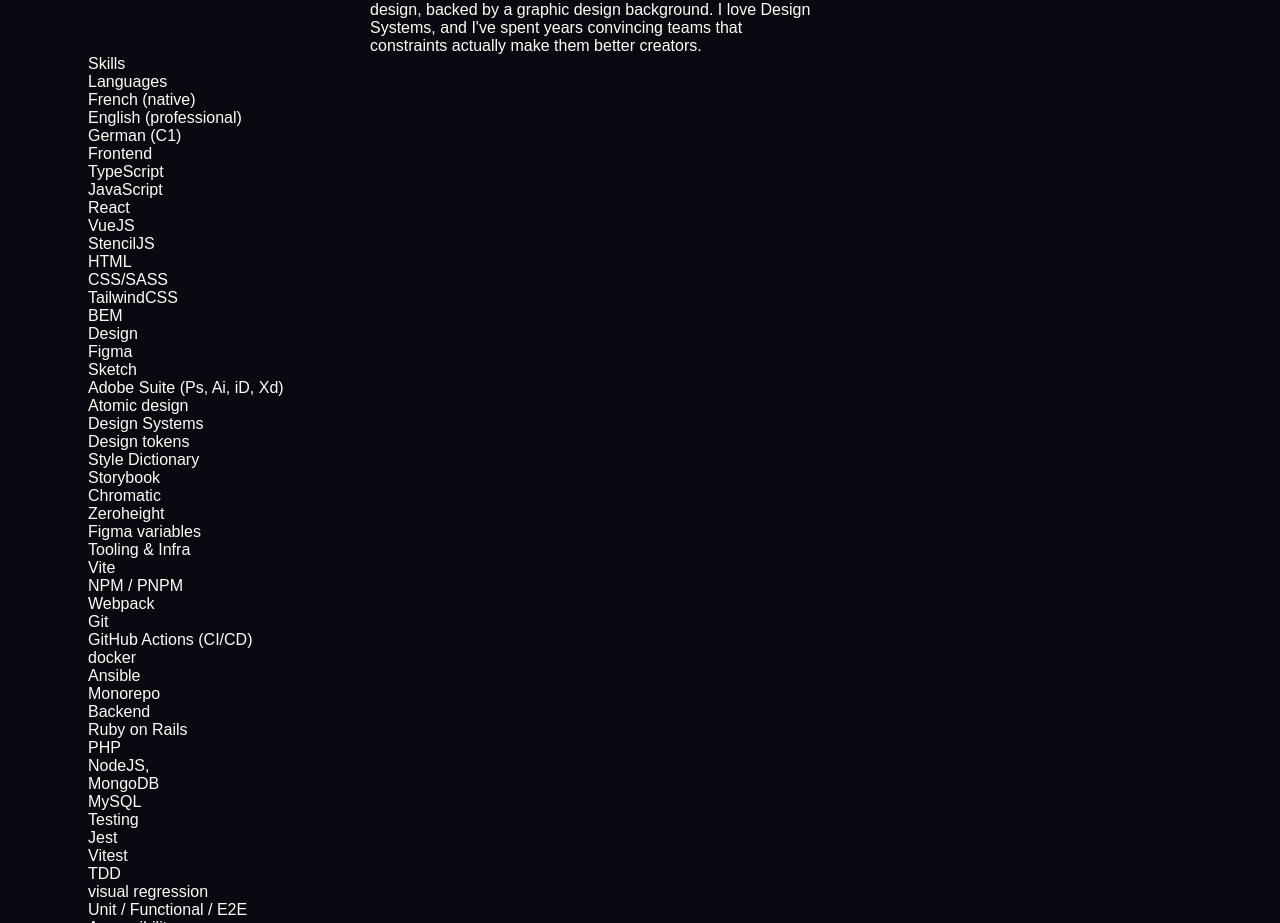
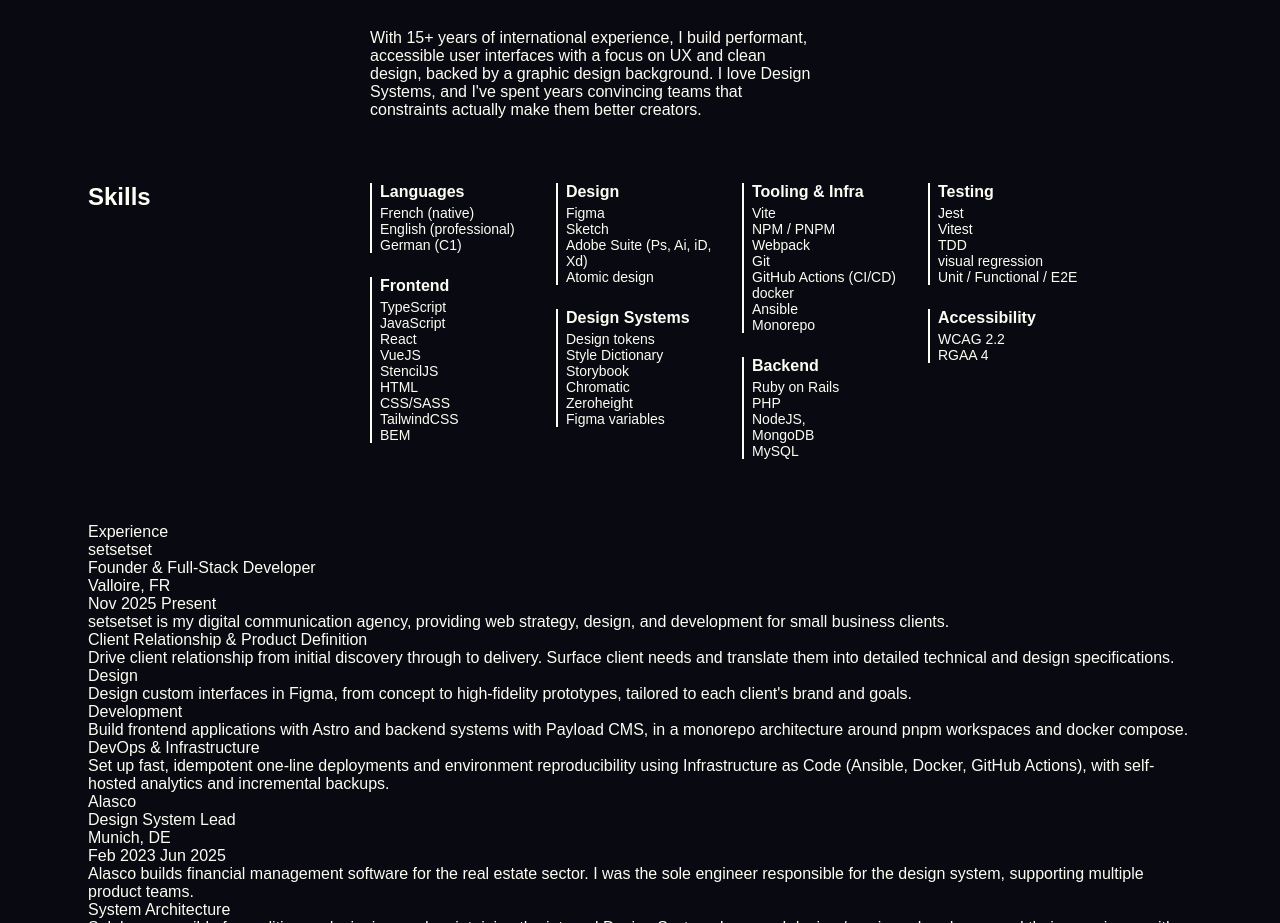
Before and after one commit to loic-h/resume, an Astro site: page /ui-engineer in a window 1280 px wide. Shown: the part 535-1458 px from the top of the page. Built offline with nearby package versions, Linux system fonts and the light colour scheme; Astro itself is replaced by a stand-in of ours.

Commit message:
Centralise first col size

```diff
--- a/src/components/Hero.astro
+++ b/src/components/Hero.astro
@@ -54,6 +54,7 @@
 
   .hero {
     --padding-top: var(--space-64);
+    --header-span: 5;
 
     padding-top: var(--padding-top);
     display: grid;
@@ -66,7 +67,7 @@
       border-radius: var(--radius-16);
       width: 100%;
       overflow: hidden;
-      grid-column: 4 / span 2;
+      grid-column: var(--grid-col-2-start) / span 2;
     }
 
     &__image {
@@ -77,7 +78,7 @@
     }
 
     &__header {
-      grid-column: 4 / span 5;
+      grid-column: var(--grid-col-2-start) / span var(--header-span);
       display: flex;
       flex-direction: column;
       gap: var(--space-4);
@@ -95,12 +96,12 @@
     }
 
     &__description {
-      grid-column: 4 / span 5;
+      grid-column: var(--grid-col-2-start) / span 5;
     }
   }
 
   .contact {
-    grid-column: 9 / -1;
+    grid-column: calc(var(--grid-col-2-start) + var(--header-span)) / -1;
     display: grid;
     grid-template-columns: subgrid;
     align-content: flex-end;
@@ -111,7 +112,7 @@
   }
 
   .divider {
-    grid-column: 4 / -1;
+    grid-column: var(--grid-col-2-start) / -1;
     height: #{pxToRem(2)};
     background-color: var(--color-font);
   }
--- a/src/components/Layout.astro
+++ b/src/components/Layout.astro
@@ -39,6 +39,9 @@
     --padding: var(--space-16) var(--space-48) var(--space-48);
     max-width: var(--layout-max-width);
     padding: var(--padding);
+    display: flex;
+    flex-direction: column;
+    gap: var(--space-64);
   }
 
   .header {
--- a/src/components/Skills.astro
+++ b/src/components/Skills.astro
@@ -15,13 +15,71 @@
   <dl class="skills__list">
     {list.map(({ title, items }) => (
       <div class="skills__part">
-        <dt>{title}</dt>
-        <div>
-          {items?.map((value) => (
-            <dd>{value}</dd>
-          ))}
+        <div class="skills__part-inner">
+          <dt>{title}</dt>
+          <div>
+            {items?.map((value) => (
+              <dd>{value}</dd>
+            ))}
+          </div>
         </div>
       </div>
     ))}
   </dl>
 </section>
+
+<style lang="scss">
+  @use "../styles/utilities" as *;
+
+  .skills {
+    display: grid;
+    grid-template-columns: var(--grid-template-columns);
+    column-gap: var(--grid-col-gap);
+    row-gap: var(--grid-row-gap);
+    column-gap: var(--grid-col-gap);
+
+    &__title {
+      grid-column: span var(--grid-col-1-span);
+      font-size: var(--font-size-l);
+      font-weight: var(--font-weight-bold);
+    }
+
+    &__list {
+      grid-column: span 8;
+      columns: 4;
+    }
+
+    &__part {
+      break-inside: avoid-column;
+      margin-block-end: var(--space-24);
+      position: relative;
+      display: flex;
+      gap: var(--space-8);
+      align-items: stretch;
+
+      &-inner {
+        display: flex;
+        gap: var(--space-4);
+        flex-direction: column;
+      }
+
+      dt {
+        font-weight: var(--font-weight-bold);
+      }
+
+      dd {
+        font-size: var(--font-size-s);
+      }
+
+      &:before {
+        content: "";
+        display: block;
+        width: #{pxToRem(2)};
+        background-color: var(--color-font);
+      }
+    }
+
+    &__part-inner {
+    }
+  }
+</style>
--- a/src/styles/variables.scss
+++ b/src/styles/variables.scss
@@ -22,6 +22,7 @@
 
 
   /* Font sizes (in rem, base = 16px) */
+  --font-size-s: #{pxToRem(14)};
   --font-size-base: #{pxToRem(16)};
   --font-size-m: #{pxToRem(20)};
   --font-size-l: #{pxToRem(24)};
@@ -47,6 +48,8 @@
   --grid-row-gap: var(--space-32);
   --grid-col-gap: var(--space-24);
   --grid-template-columns:repeat(12, 1fr);
+  --grid-col-1-span: 3;
+  --grid-col-2-start: calc(var(--grid-col-1-span) + 1);
 }
 
 [data-theme="dark"] {
```
